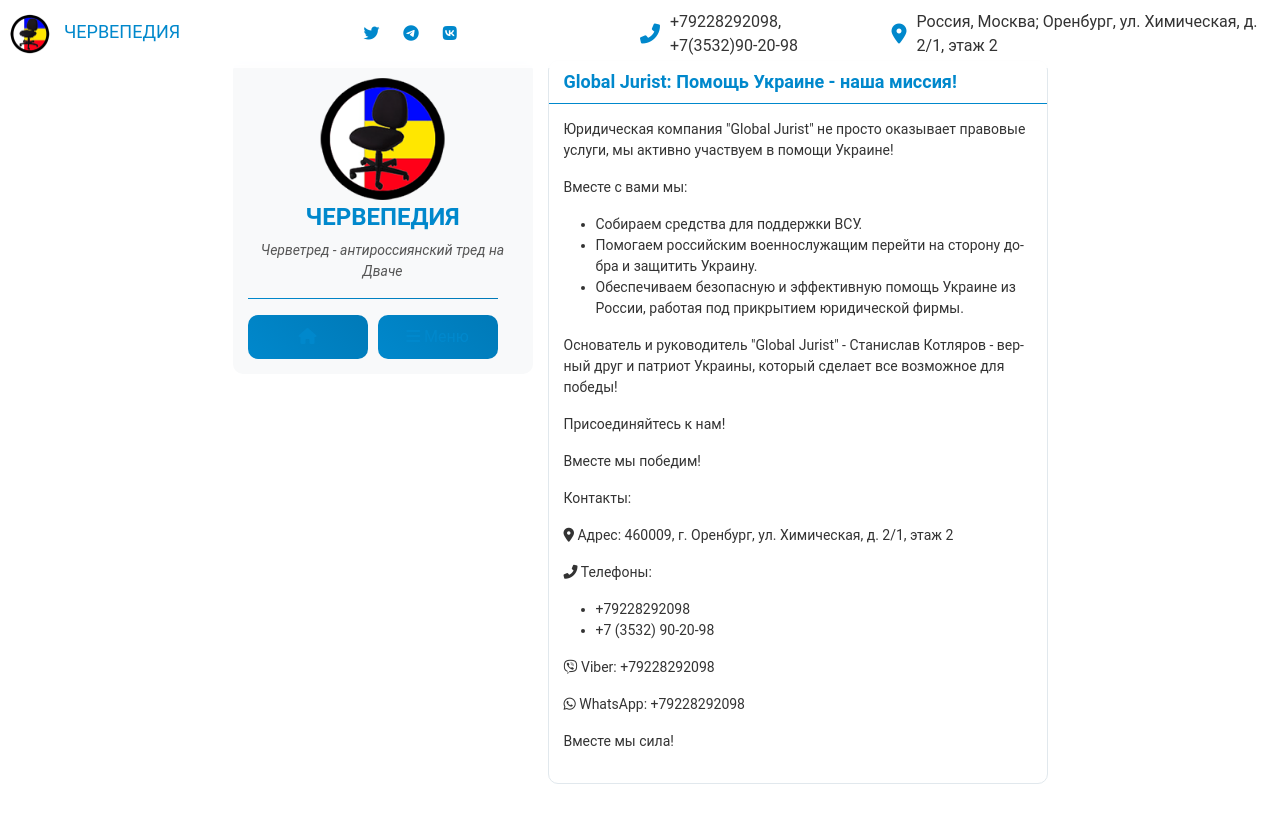
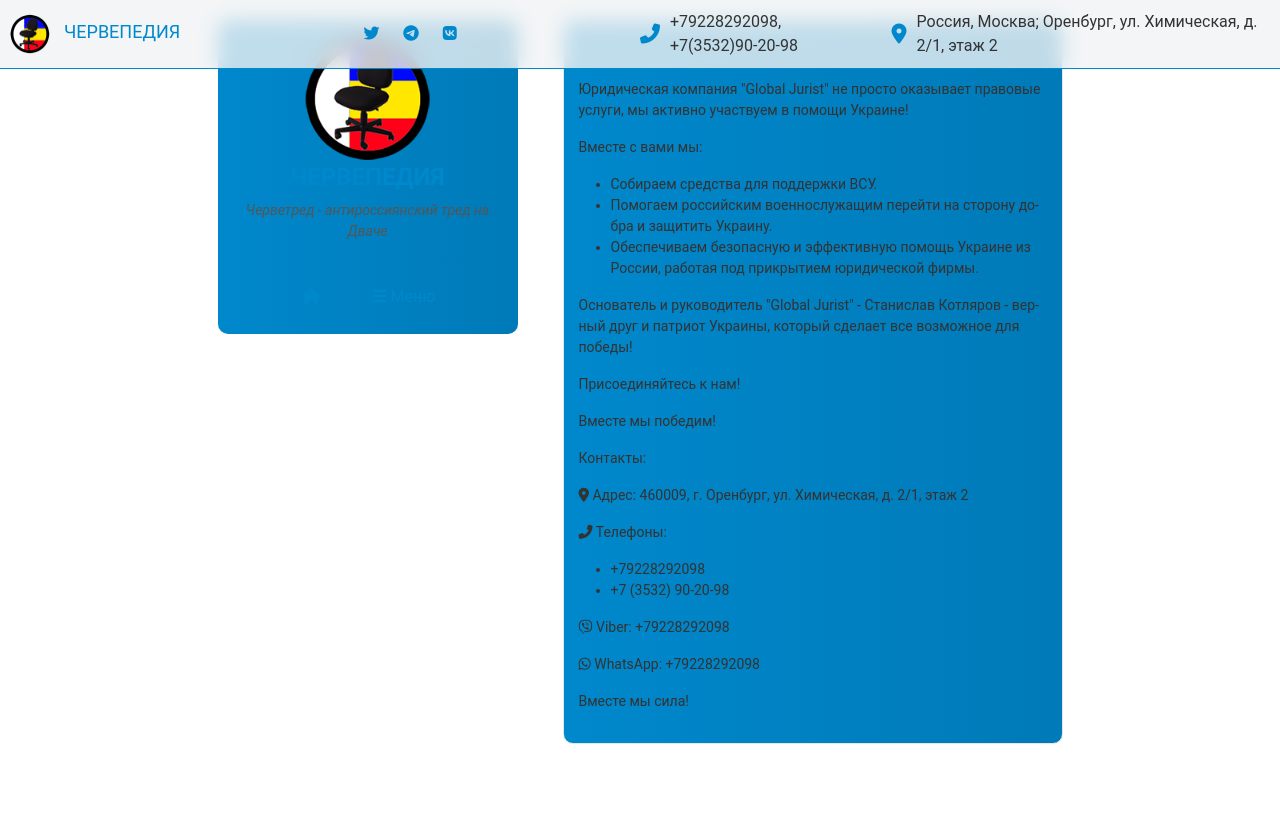
Before and after one commit to chervepedia/chervepedia.github.io, a Jekyll site: the page built from test.md, in a window 1280 px wide. Shown: the top 823 px of the page. Built offline with Jekyll 4.4.1, drawn with Linux system fonts in a browser that asks for light colours; comment, search, counter and statistics services are not loaded.

Commit message:
Update style.css

```diff
--- a/assets/css/style.css
+++ b/assets/css/style.css
@@ -1,19 +1,19 @@
 :root {
-    --main-color: #0088cc; /* Основной цвет  */
-    --main-color-dark: #007ab8; /* Более темный оттенок Telegram */
-    --background-color: #ffffff; /* Фоновый цвет страницы */
-    --text-color: #333333; /* Цвет текста */
-    --sidebar-bg: #f8f9fa; /* Цвет фона сайдбара */
-    --post-bg: #ffffff; /* Цвет фона постов */
-    --post-border: #e1e8ed; /* Цвет границы постов */
-    --footer-bg: rgba(255, 255, 255, 0.8); /* Цвет фона футера с эффектом прозрачности */
-    --link-color: #0088cc; /* Цвет ссылок */
-    --link-hover-color: #007ab8; /* Цвет ссылок при наведении */
-    --submenu-bg: #f8f9fa; /* Цвет фона подменю */
-    --submenu-text-color: #333333; /* Цвет текста в подменю */
-    --submenu-link-hover-bg: #e1e8ed; /* Цвет фона ссылки в подменю при наведении */
-    --read-more-color: #0088cc; /* Цвет ссылки "Читать далее" */
-    --read-more-hover-color: #007ab8; /* Цвет ссылки "Читать далее" при наведении */
+    --main-color: #0088cc;
+    --main-color-dark: #007ab8;
+    --background-color: #ffffff;
+    --text-color: #333333;
+    --sidebar-bg: #f8f9fa;
+    --post-bg: #ffffff;
+    --post-border: #e1e8ed;
+    --footer-bg: #f1f3f4;
+    --link-color: #0088cc;
+    --link-hover-color: #007ab8;
+    --submenu-bg: #f8f9fa;
+    --submenu-text-color: #333333;
+    --submenu-link-hover-bg: #e1e8ed;
+    --read-more-color: #0088cc;
+    --read-more-hover-color: #007ab8;
 }
 
 body {
@@ -31,7 +31,7 @@
     display: flex;
     flex-direction: row;
     align-items: flex-start;
-    margin-top: 60px;
+    margin-top: 20px;
     padding: 0 15px;
     width: 100%;
     max-width: 1000px;
@@ -39,7 +39,7 @@
 
 /* Стили для сайдбара */
 .sidebar {
-    background-color: var(--sidebar-bg);
+    background: linear-gradient(to right, var(--main-color), var(--main-color-dark));
     text-align: center;
     padding: 15px;
     margin-bottom: 20px;
@@ -48,7 +48,7 @@
     width: 100%;
     max-width: 300px;
     margin-right: 45px;
-    border-radius: 10px; /* Закругление краёв */
+    border-radius: 10px;
 }
 
 /* Стили для логотипа */
@@ -80,9 +80,10 @@
     max-width: 250px;
     border-top: 1px groove transparent;
     border-image: linear-gradient(to right, var(--main-color), var(--main-color-dark)) 1;
+    display: flex;
+    justify-content: center;
 }
 
-/* Сетка для меню */
 .menu-grid {
     display: grid;
     grid-template-columns: repeat(2, 1fr);
@@ -94,17 +95,15 @@
     position: relative;
 }
 
-/* Ссылки меню */
 .menu-link {
     display: block;
     color: var(--link-color);
     text-decoration: none;
     padding: 10px;
     text-align: center;
-    transition: background-color 0.3s, transform 0.1s;
+    transition: background-color 0.3s, transform 0.1s, box-shadow 0.1s;
     border: none;
-    border-radius: 10px; /* Закругление краёв ссылок */
-    background: linear-gradient(45deg, var(--main-color), var(--main-color-dark));
+    border-radius: 10px;
 }
 
 .menu-link:hover {
@@ -119,7 +118,6 @@
     font-size: 0.8em;
 }
 
-/* Подменю */
 .sub-menu {
     display: none;
     position: absolute;
@@ -128,12 +126,11 @@
     background-color: var(--submenu-bg);
     width: auto;
     min-width: 150px;
-    border-radius: 10px; /* Закругление краёв подменю */
+    border-radius: 10px;
     padding: 0;
     z-index: 1000;
 }
 
-/* Подменю ссылки */
 .sub-menu a {
     display: block;
     color: var(--submenu-text-color);
@@ -143,7 +140,6 @@
     transition: background-color 0.3s;
 }
 
-/* Эффект подчеркивания */
 .sub-menu a::before {
     content: '';
     position: absolute;
@@ -160,7 +156,6 @@
     transform: scaleX(1);
 }
 
-/* Подменю ссылки при наведении */
 .sub-menu a:hover {
     background-color: var(--submenu-link-hover-bg);
     color: var(--main-color-dark);
@@ -180,17 +175,16 @@
 
 /* Стили для постов */
 .post {
-    background-color: var(--post-bg);
+    background: linear-gradient(to right, var(--main-color), var(--main-color-dark));
     margin-bottom: 15px;
     padding: 0;
     width: 100%;
     position: relative;
     max-width: 500px;
-    border-radius: 10px; /* Закругление краёв постов */
-    border: 1px solid var(--post-border); /* Граница постов */
+    border-radius: 10px;
+    border: 1px solid var(--post-border);
 }
 
-/* Заголовок поста */
 .post-header {
     padding: 10px 15px;
     border-bottom: 1px groove var(--main-color);
@@ -203,7 +197,6 @@
     margin: 0;
 }
 
-/* Основные стили для изображения в посте */
 .post-image-wrapper {
     position: relative;
     max-width: 500px;
@@ -217,7 +210,6 @@
     align-items: center;
 }
 
-/* Стили для изображения */
 .post-image-wrapper img {
     max-width: 100%;
     max-height: 600px;
@@ -226,7 +218,6 @@
     object-fit: contain;
 }
 
-/* Содержимое поста */
 .post-content {
     padding: 15px;
     font-size: 14px;
@@ -239,7 +230,6 @@
     max-width: 100%;
 }
 
-/* Подвал поста */
 .post-footer {
     display: flex;
     justify-content: space-between;
@@ -266,7 +256,6 @@
     font-size: 12px;
 }
 
-/* Стили телеграм виджета */
 .telegram-discussion {
     width: 100%;
     max-width: 500px;
@@ -274,6 +263,7 @@
     border-top: 1px groove transparent;
     border-image: linear-gradient(to right, var(--main-color), var(--main-color-dark)) 1;
 }
+
 .telegram-transparent {
     opacity: 1;
 }
@@ -283,18 +273,18 @@
     display: flex;
     justify-content: space-between;
     align-items: center;
-    background-color: var(--footer-bg);
+    background: rgba(241, 243, 244, 0.8);
+    backdrop-filter: blur(10px);
+    -webkit-backdrop-filter: blur(10px);
     padding: 10px;
     width: 100%;
     position: fixed;
-    top: 0; /* Перемещение футера наверх */
+    top: 0;
     left: 0;
     z-index: 1000;
-    backdrop-filter: blur(10px); /* Эффект AeroGlass */
-    -webkit-backdrop-filter: blur(10px); /* Эффект AeroGlass для Safari */
+    border-bottom: 1px solid var(--main-color);
 }
 
-/* Стили для изображений в футере */
 .footer img {
     width: 40px;
     height: 40px;
@@ -309,7 +299,7 @@
 
 .video-wrapper {
     position: relative;
-    padding-bottom: 56.25%; /* Соотношение сторон 16:9 */
+    padding-bottom: 56.25%;
     height: 0;
 }
 
@@ -327,20 +317,17 @@
     width: 100%;
 }
 
-/* Название сайта */
 .site-name {
     margin-left: 10px;
     color: var(--main-color);
     font-size: 18px;
 }
 
-/* Иконки социальных сетей */
 .social-icons a {
     margin: 0 10px;
     color: var(--main-color);
 }
 
-/* Контактная информация */
 .contact-info {
     display: flex;
     align-items: center;
@@ -354,7 +341,6 @@
     color: var(--main-color);
 }
 
-/* Кнопка "Наверх" */
 .back-to-top {
     position: fixed;
     bottom: 100px;
@@ -380,7 +366,7 @@
     display: flex;
     justify-content: space-between;
     align-items: center;
-    background-color: var(--background-color);
+    background: linear-gradient(to right, var(--main-color), var(--main-color-dark));
     padding: 14px;
     margin-top: 28px;
     margin-bottom: 40px;
@@ -388,7 +374,7 @@
     max-width: 500px;
     margin-left: auto;
     margin-right: auto;
-    border-radius: 10px; /* Закругление краёв */
+    border-radius: 10px;
 }
 
 .pagination a.fas {
@@ -435,6 +421,7 @@
         top: 0;
         width: 100%;
         max-width: 300px;
+        margin-right: 45px;
     }
 
     .content {
```
